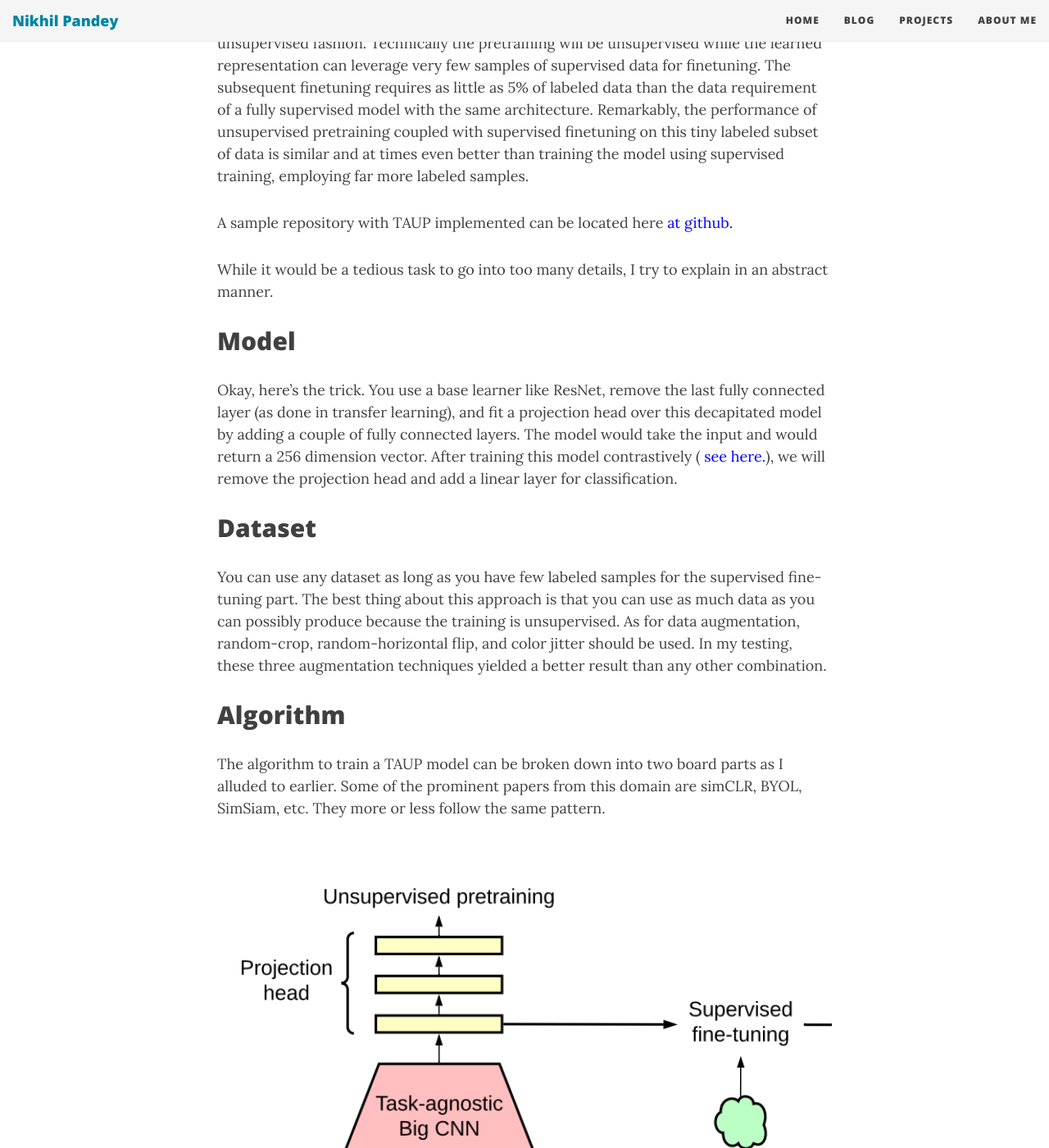
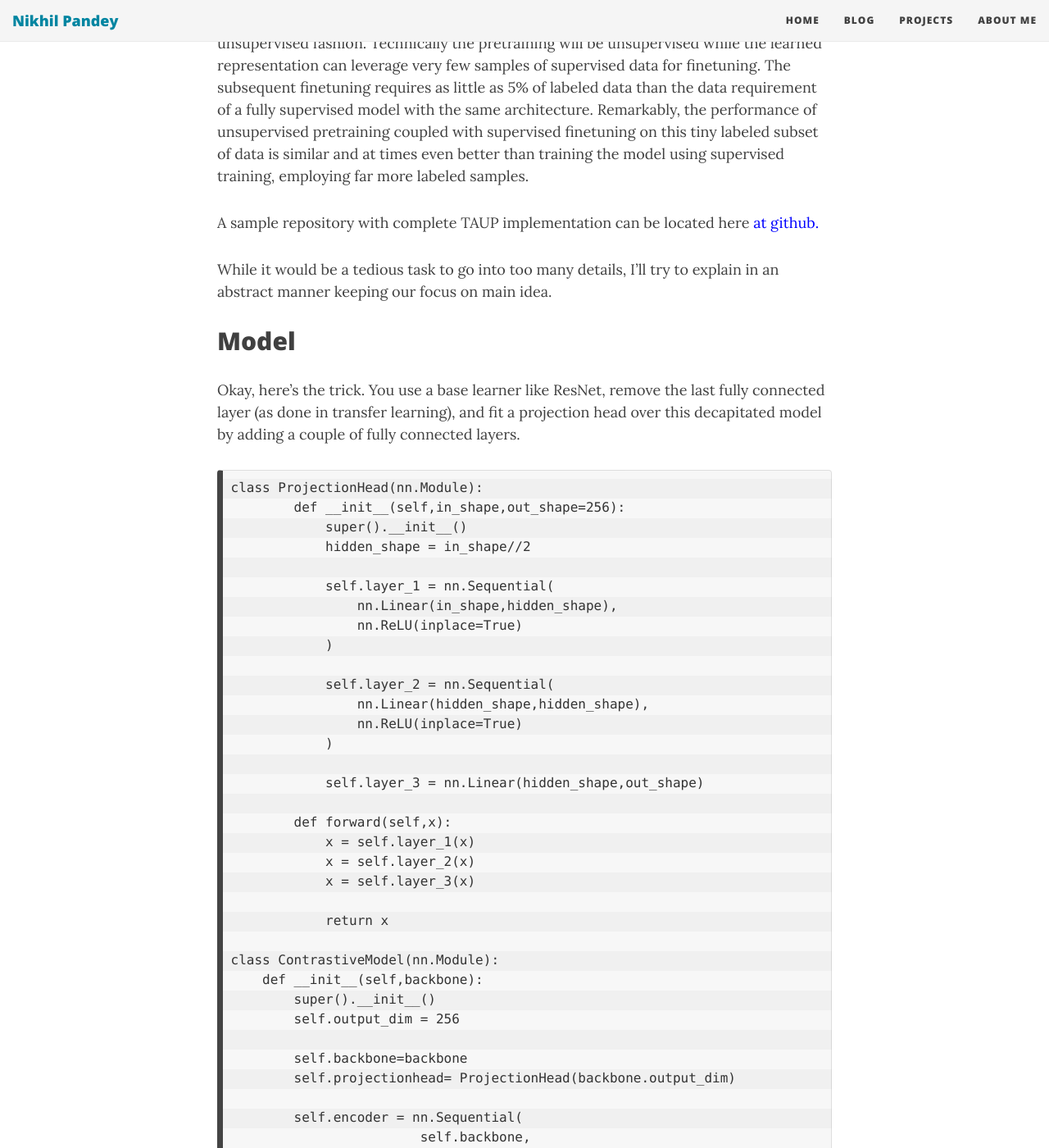
Before and after one commit to notenail/notenail.github.io, a Jekyll site: the page built from _posts/2021-5-20-taup.md, in a window 1280 px wide and 1400 px high, scrolled down 1201 px. Shown: the whole window at 82% size. Built offline with Jekyll 4.4.1, drawn with Linux system fonts in a browser that asks for light colours; nearby versions of some CDN libraries; comment, search, counter and statistics services are not loaded; some of the changed text lies outside the part shown.

Commit message:
added code blocks

````diff
--- a/_posts/2021-5-20-taup.md
+++ b/_posts/2021-5-20-taup.md
@@ -28,13 +28,81 @@ Task agnostic indicates that the pretraining will not be affected by the nature
 
 The fact that we need to know right now is that we will be doing all this in an unsupervised fashion. Technically the pretraining will be unsupervised while the learned representation can leverage very few samples of supervised data for finetuning. The subsequent finetuning requires as little as 5% of labeled data than the data requirement of a fully supervised model with the same architecture.  Remarkably, the performance of unsupervised pretraining coupled with supervised finetuning on this tiny labeled subset of data is similar and at times even better than training the model using supervised training, employing far more labeled samples.
 
-A sample repository with TAUP implemented can be located here <a href="https://github.com/nikheelpandey/TAUP-PyTorch" target="_blank" rel="noopener noreferrer" style="color:blue"> at github.</a>
+A sample repository with complete TAUP implementation can be located here <a href="https://github.com/nikheelpandey/TAUP-PyTorch" target="_blank" rel="noopener noreferrer" style="color:blue"> at github.</a>
 
 
-While it would be a tedious task to go into too many details, I try to explain in an abstract manner.
+While it would be a tedious task to go into too many details, I'll try to explain in an abstract manner keeping our focus on main idea.
 
 ## Model
-Okay, here’s the trick. You use a base learner like ResNet, remove the last fully connected layer (as done in transfer learning), and fit a projection head over this decapitated model by adding a couple of fully connected layers. The model would take the input and would return a 256 dimension vector. After training this model contrastively (<a href="https://nikhilpandey.in/2021-01-20-simCLR/" target="_blank" rel="noopener noreferrer" style="color:blue"> see here.</a>), we will remove the projection head and add a linear layer for classification.
+Okay, here’s the trick. You use a base learner like ResNet, remove the last fully connected layer (as done in transfer learning), and fit a projection head over this decapitated model by adding a couple of fully connected layers.
+
+```
+class ProjectionHead(nn.Module):
+        def __init__(self,in_shape,out_shape=256):
+            super().__init__()
+            hidden_shape = in_shape//2
+
+            self.layer_1 = nn.Sequential(
+                nn.Linear(in_shape,hidden_shape),
+                nn.ReLU(inplace=True)
+            )
+
+            self.layer_2 = nn.Sequential(
+                nn.Linear(hidden_shape,hidden_shape),
+                nn.ReLU(inplace=True)
+            )
+
+            self.layer_3 = nn.Linear(hidden_shape,out_shape)
+
+        def forward(self,x):
+            x = self.layer_1(x)
+            x = self.layer_2(x)
+            x = self.layer_3(x)
+
+            return x
+
+class ContrastiveModel(nn.Module):
+    def __init__(self,backbone):
+        super().__init__()
+        self.output_dim = 256
+
+        self.backbone=backbone
+        self.projectionhead= ProjectionHead(backbone.output_dim)
+
+        self.encoder = nn.Sequential(
+                        self.backbone,
+                        self.projectionhead,
+                        )
+
+    def forward(self,x):
+        z   = self.encoder(x)
+        return z
+
+```
+
+ The model would take the input and would return a 256 dimension vector. After training this model contrastively (<a href="https://nikhilpandey.in/2021-01-20-simCLR/" target="_blank" rel="noopener noreferrer" style="color:blue"> see here.</a>), we will remove the projection head and add a linear layer for classification. In the following block, the FineTunedModel represents such a situation. The encoder in this model is the ContrastiveModel minus the projection head.
+
+```
+class FineTunedModel(nn.Module):
+
+    def __init__(self, encoder,input_dim, num_classes=10 ):
+        super().__init__()
+        self.input_dim =  input_dim
+        self.num_classes = num_classes
+        self.encoder = encoder
+        self.fc = nn.Linear(self.input_dim, self.num_classes)
+        self.model = nn.Sequential(
+                        self.encoder,
+                        self.fc
+        )
+
+    def forward(self, x):
+        z = self.model(x)
+        return z
+```
+
+
+
 
 ## Dataset
 
@@ -49,10 +117,31 @@ The algorithm to train a TAUP model can be broken down into two board parts as I
 <img src="{{ site.url }}/img/projects/taup/taup.png" width="100%" hight="100%">
 
 - Take an image and create a pair by augmenting it.
-- The goal is to train a model that produces a similar representation of positive pairs and dissimilar representation of negative pairs.
+- The goal is to train a model that produces a similar representation of positive pairs and dissimilar representation of negative pairs. This type of training approach is called Contrastive Learning. Please have a look on my <a href="https://nikhilpandey.in/2021-01-20-simCLR/" target="_blank" rel="noopener noreferrer" style="color:blue"> simCLR</a> blog for more details on it.
 
 
-Following algorithm is taken from the BYOL paper.<img src="{{ site.url }}/img/projects/taup/byol.png" width="100%" hight="100%">
+Following algorithm is taken from the BYOL paper.
+<img src="{{ site.url }}/img/projects/taup/byol.png" width="100%" hight="100%">
+
+Here's a code block for it.
+
+```
+for epoch in global_progress:
+    model.train()
+
+    for idx, (image, label) in enumerate(train_loader):
+        image = image.to(device)
+        aug_image = train_transform(image)
+        model.zero_grad()
+        z = model.forward(image.to(device, non_blocking=True))
+        z_= model.forward(aug_image.to(device,non_blocking=True))
+        loss = loss_func(z,z_)
+        data_dict['loss'] = loss.item()
+        loss.backward()
+        optimizer.step()
+        scheduler.step()
+```
+
 
 
 We force(train) the model to produce a similar representation of positive pairs, i.e, an image and its augmented version. And that’s the crux of the technique. To do this, we use cosine similarity. simCLR and BOYL have a different approach to the use of similarity. simCLR uses positive and negative pairs in the loss function while BOYL just uses positive pairs. Please refer to <a href="https://github.com/nikheelpandey/TAUP-PyTorch" target="_blank" rel="noopener noreferrer" style="color:blue"> simCLR implementation</a> and <a href="https://github.com/nikheelpandey/BYOL-PyTorch" target="_blank" rel="noopener noreferrer" style="color:blue"> this</a> for a BOYL implementation.
````
